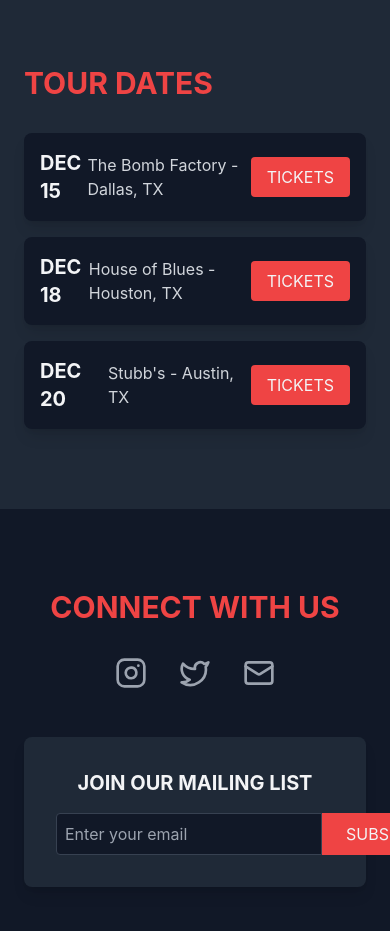
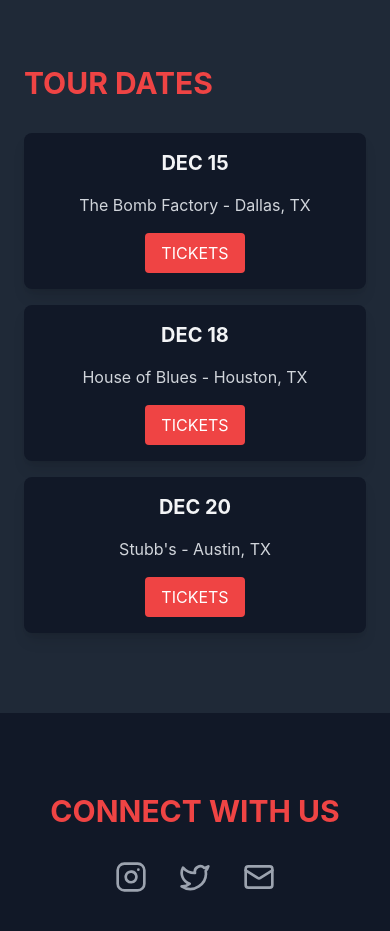
Before and after one commit to pr-rossi/northernnational, a React (Create React App) app: page / in a window 390 px wide. Shown: the part 1920-2851 px from the top of the page. Built offline with nearby package versions, Linux system fonts and the light colour scheme.

Commit message:
Update ShowCard.js

```diff
--- a/src/components/ShowCard.js
+++ b/src/components/ShowCard.js
@@ -1,16 +1,25 @@
 import React from 'react';
 
-const ShowCard = ({ date, venue, onTicketClick }) => {
+const ShowCard = ({ date, venue, venueUrl, ticketUrl }) => {
   return (
-    <div className="flex justify-between items-center p-4 bg-gray-900 rounded-lg shadow-lg">
+    <div className="flex flex-col md:flex-row justify-between items-center p-4 bg-gray-900 rounded-lg shadow-lg space-y-4 md:space-y-0">
       <span className="text-xl font-bold">{date}</span>
-      <span className="text-gray-300">{venue}</span>
-      <button
-        onClick={onTicketClick}
-        className="px-4 py-2 bg-red-500 hover:bg-red-600 rounded transition duration-300"
+      <a
+        href={venueUrl}
+        target="_blank"
+        rel="noopener noreferrer"
+        className="text-gray-300 hover:text-red-500 transition duration-300"
+      >
+        {venue}
+      </a>
+      <a
+        href={ticketUrl}
+        target="_blank"
+        rel="noopener noreferrer"
+        className="px-4 py-2 bg-red-500 hover:bg-red-600 rounded transition duration-300 text-white"
       >
         TICKETS
-      </button>
+      </a>
     </div>
   );
 };
```
